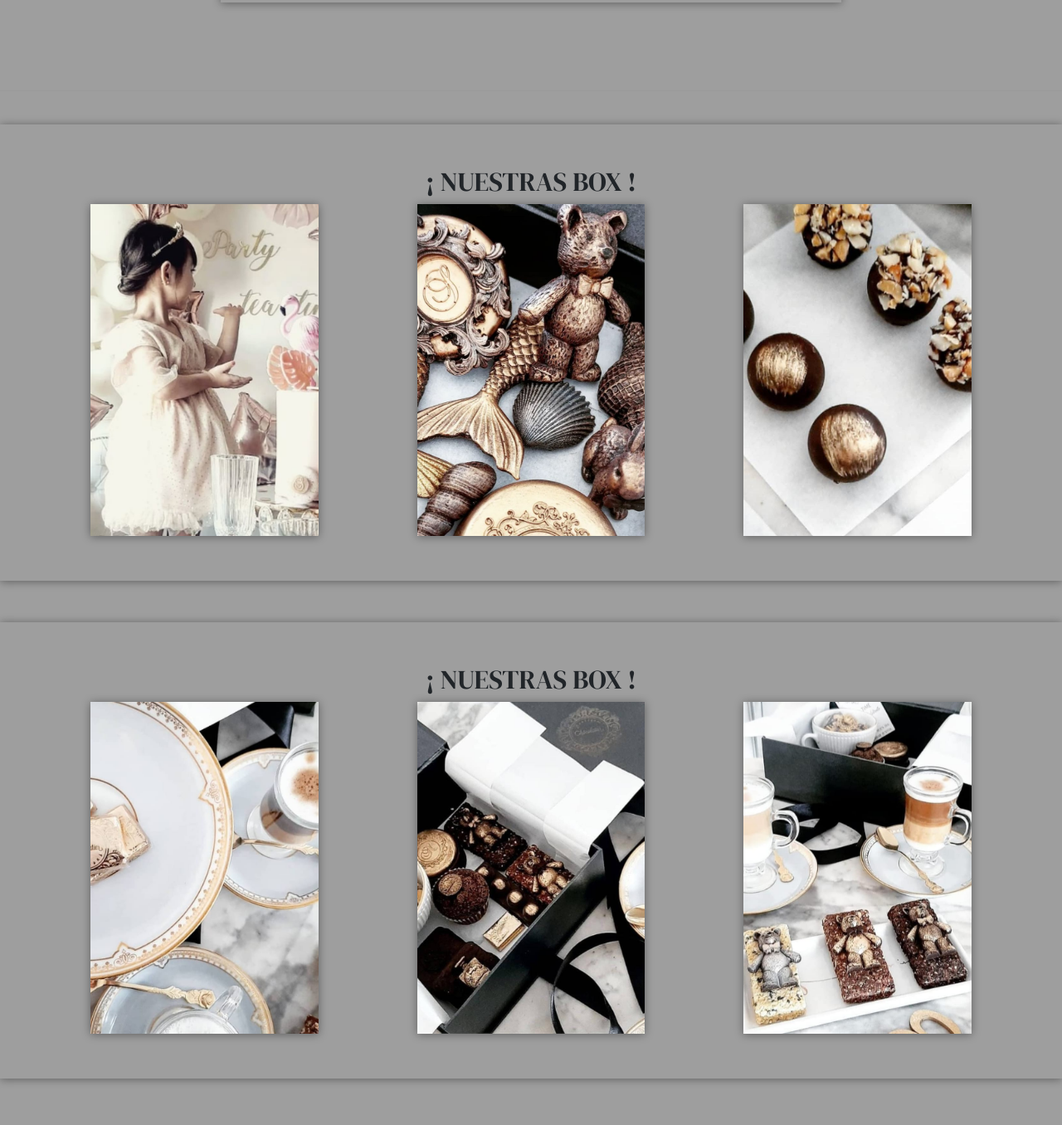
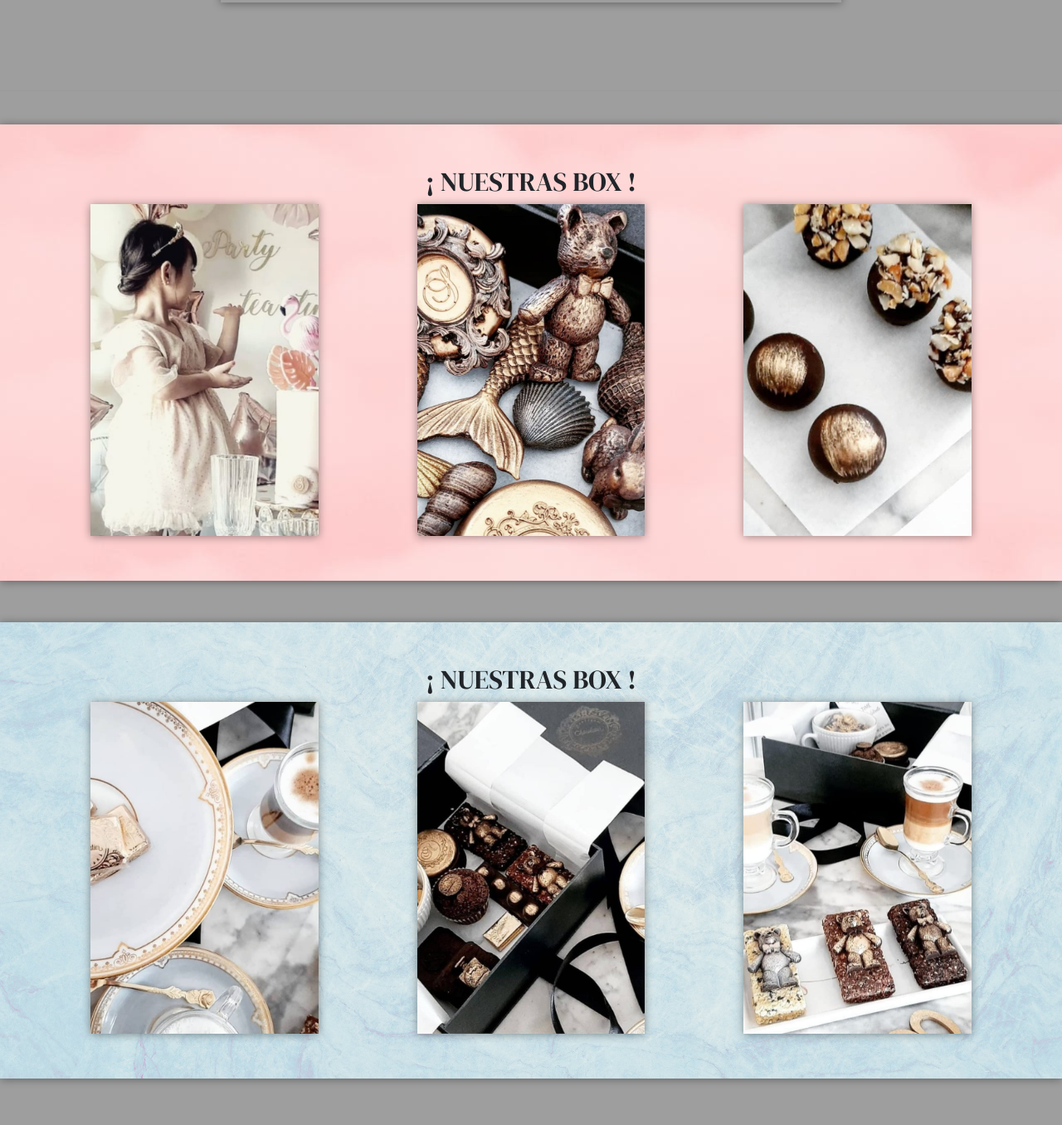
Before and after one commit to FrancoFrasso/Chocolatier, a plain HTML site: page index.html in a window 1280 px wide. Shown: the part 1594-2950 px from the top of the page at 83% size. Drawn offline with nearby package versions, Linux system fonts and the light colour scheme; the site is published under a folder, as on GitHub Pages, so addresses that start at the root find nothing; a web font is replaced by a local one.

Commit message:
Update style.css

```diff
--- a/Css/style.css
+++ b/Css/style.css
@@ -520,7 +520,7 @@ font-size: 4em
 
 
 #carouselExample2 {
-    background-image: url(/Img/Fondo\ Rosa1.jpg);
+    background-image: url(../Img/Fondo\ Rosa1.jpg);
     justify-content: center;
     overflow: hidden;
     height: 550px;
@@ -610,7 +610,7 @@ font-size: 4em
 }
 
 #carouselExample3 {
-    background-image: url(/Img/Fondo\ Celeste\ 1.jpg);
+    background-image: url(../Img/Fondo\ Celeste\ 1.jpg);
     background-repeat: no-repeat;
     background-size: cover;
     box-shadow: 0px 1px 10px rgba(0, 0, 0, 0.4);
@@ -676,7 +676,7 @@ font-size: 4em
   }
 
   .Presentation {
-    background-image: url(/Img/Pink\ Aesthetic\ Watercolor\ Background\ Phone\ Wallpaper.png);
+    background-image: url(../Img/Pink\ Aesthetic\ Watercolor\ Background\ Phone\ Wallpaper.png);
     width: 30%;
     background-size: cover;
     text-align: justify;
```
